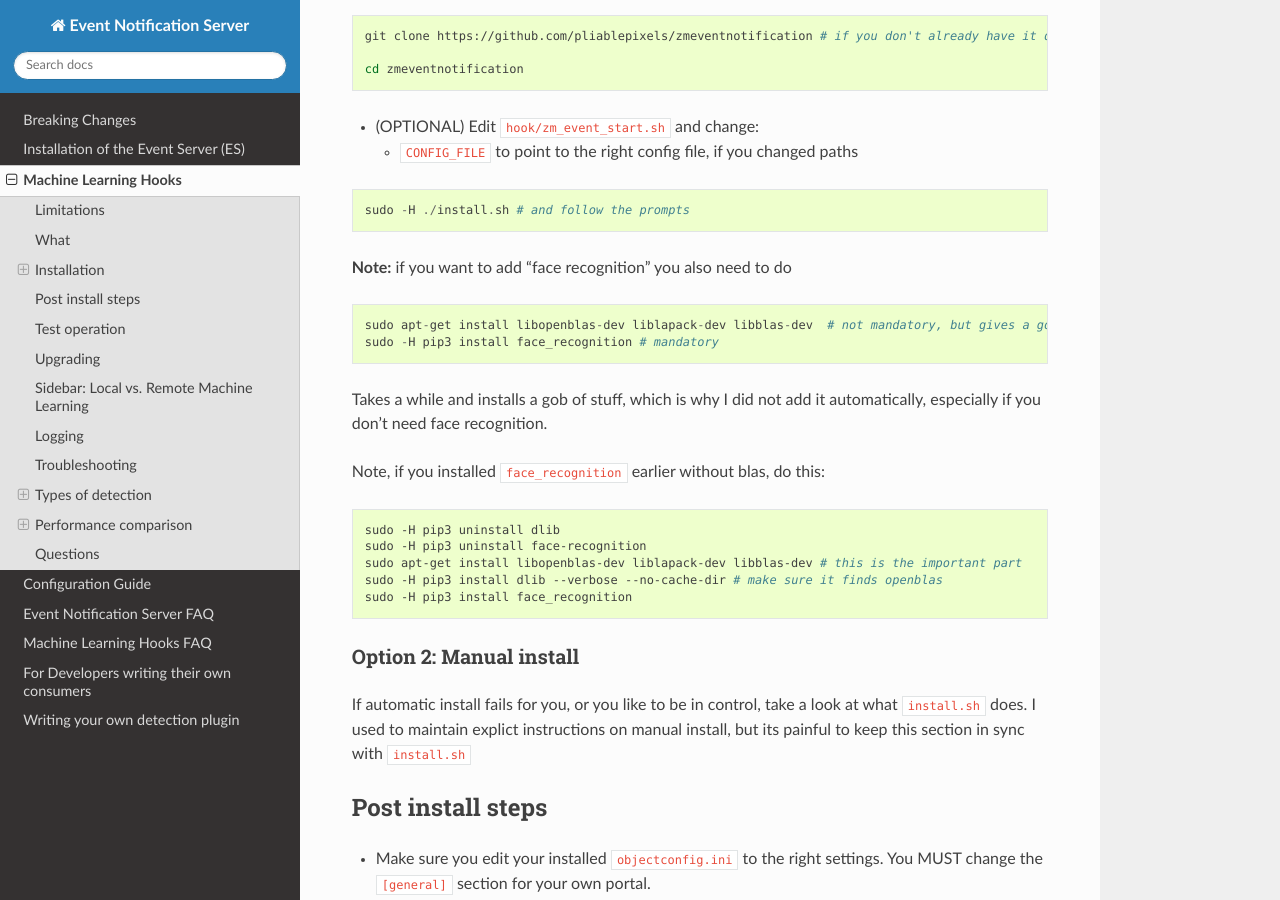
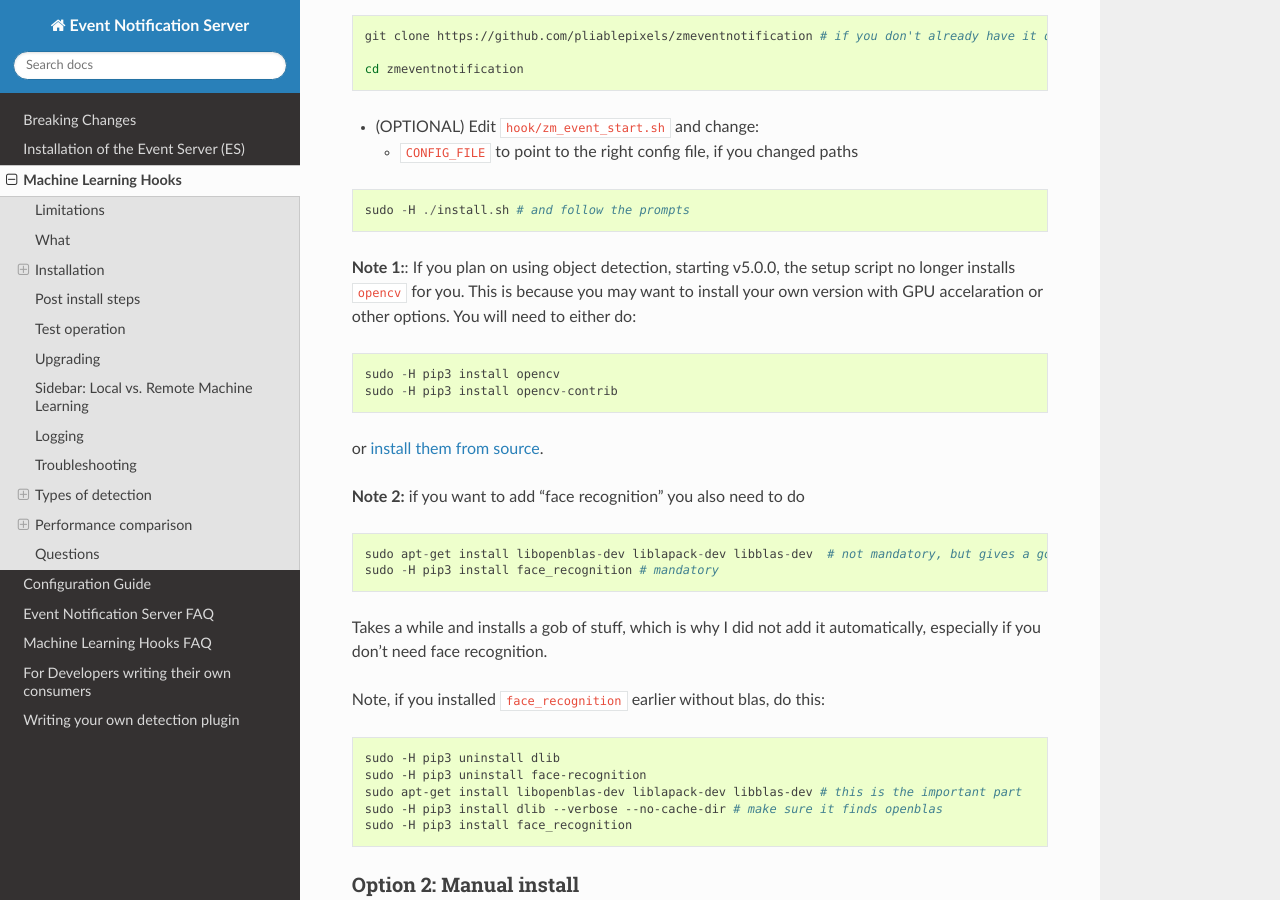
Before and after one commit to ZoneMinder/zmeventnotification, a Sphinx documentation site: the page built from docs/guides/hooks.rst, in a window 1280 px wide and 900 px high, scrolled down 1024 px. Built offline with Sphinx 7.4.7 and the Read the Docs theme 2.0.0, drawn with Linux system fonts in a browser that asks for light colours.

Commit message:
take out opencv dependencies, mention everywhere you need to manually install it

```diff
--- a/docs/guides/breaking.rst
+++ b/docs/guides/breaking.rst
@@ -3,6 +3,9 @@ Breaking Changes
 
 Version 5.0 onwards
 ~~~~~~~~~~~~~~~~~~~~~
+
+- ``install.sh`` no longer tries to install opencv on its own. You will have to install ``opencv`` and ``opencv-contrib`` on your own. See install instructions in :doc:`hooks`.
+
 - The ``hook_script`` attribute is deprecated. You now have ``hook_on_event_start`` and ``hook_on_event_end`` which lets you invoke different scripts when an event starts or ends. You also have the concepts of channels, that allows you to decide whether to send a notification even if hooks don't return anything. Read up about ``notify_on_hook_success`` and ``notify_on_hook_fail`` in  ``zmeventnotification.ini``
 
 - Now that we support pre/post event hooks, the script names have changed too (``zm_detect_wrapper.sh`` is ``zm_event_start.sh`` and we have a new script called ``zm_event_end.sh`` that is really just a dummy script. Change it to what you need to do at the end of an event, if you enable event end notifications)
--- a/docs/guides/hooks.rst
+++ b/docs/guides/hooks.rst
@@ -59,7 +59,17 @@ Option 1: Automatic install
 
     sudo -H ./install.sh # and follow the prompts
 
-**Note:** if you want to add "face recognition" you also need to do
+**Note 1:**: If you plan on using object detection, starting v5.0.0, the setup script no longer installs ``opencv`` for you. This is because you may want to install your own version with GPU accelaration or other options. You will need to either do:
+
+::
+
+  sudo -H pip3 install opencv
+  sudo -H pip3 install opencv-contrib
+
+or `install them from source <https://docs.opencv.org/master/d7/d9f/tutorial_linux_install.html>`__.
+
+
+**Note 2:** if you want to add "face recognition" you also need to do
 
 ::
 
```
Also changed, not shown: docs/guides/install.rst (+1 -7 lines), 2 other files.
